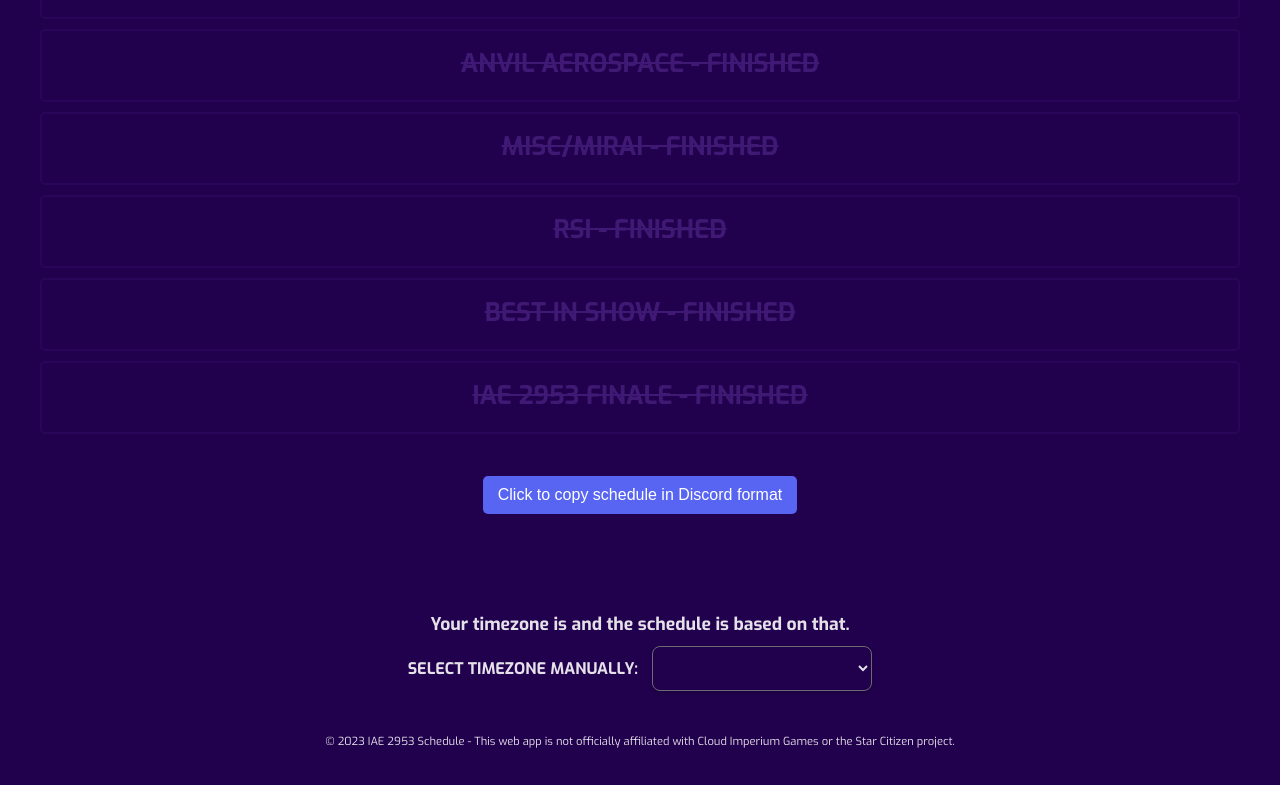
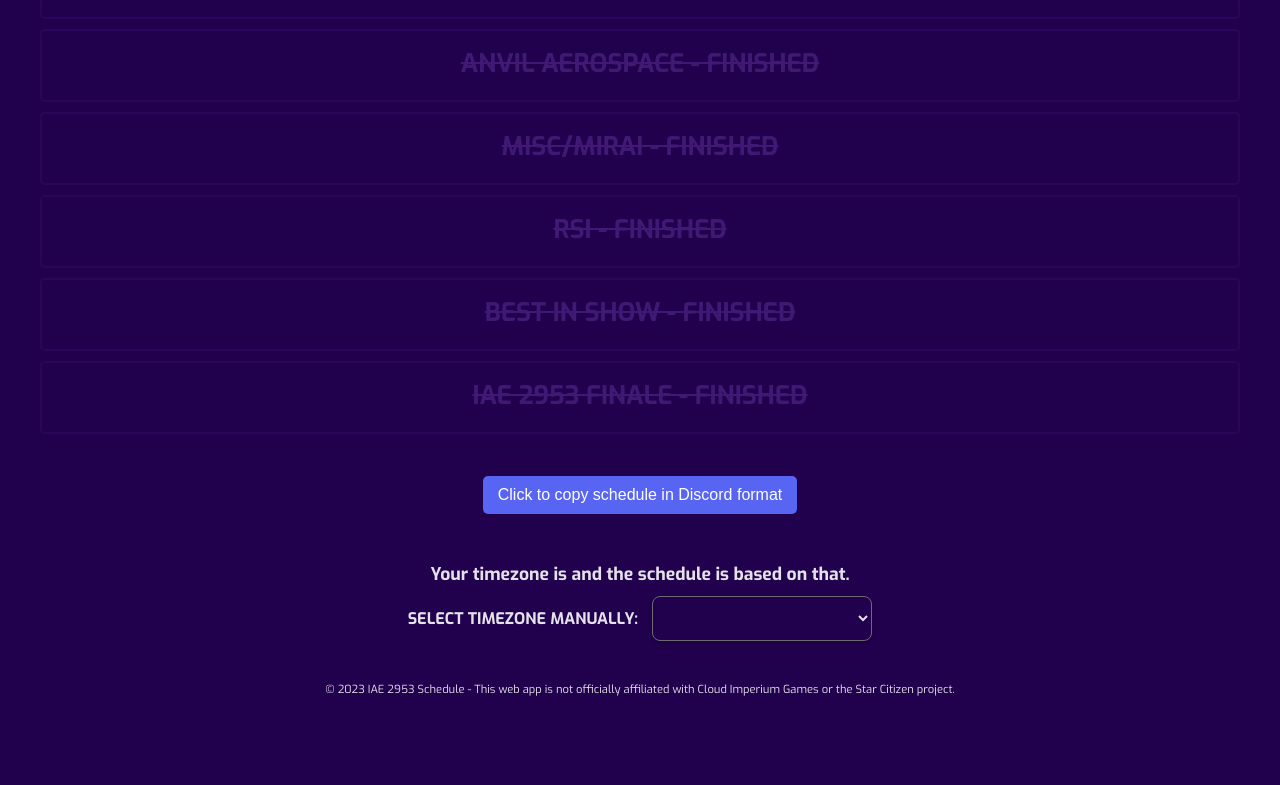
Before and after one commit to f4sh/IAE, a plain HTML site: page index.html in a window 1280 px wide. Shown: the part 626-1411 px from the top of the page. After the commit the page ends 1364 px from the top, so only its background shows below. Drawn offline with Linux system fonts and the light colour scheme.

Commit message:
Update style.css

```diff
--- a/style.css
+++ b/style.css
@@ -14,7 +14,7 @@
     display: flex;
     justify-content: center;
     align-items: center;
-    padding-bottom: 50px;
+    padding-bottom: 30px;
 }
 
 .container {
@@ -27,8 +27,7 @@
 .disclaimer {
     font-size: 0.7em;
     font-weight: 400;
-    margin: 3em 0 0.5em 0;
-    padding: 10px 80px 0px 80px;
+    padding: 30px 20px 0px 20px;
 }
 
 #copyToDiscordBtn {
@@ -112,7 +111,7 @@
     opacity: 0.9;
     left: 0;
     text-align: center;
-    padding: 30px 0;
+    padding: 0 0 30px 0;
     width: 100vw;
 }
 
```
